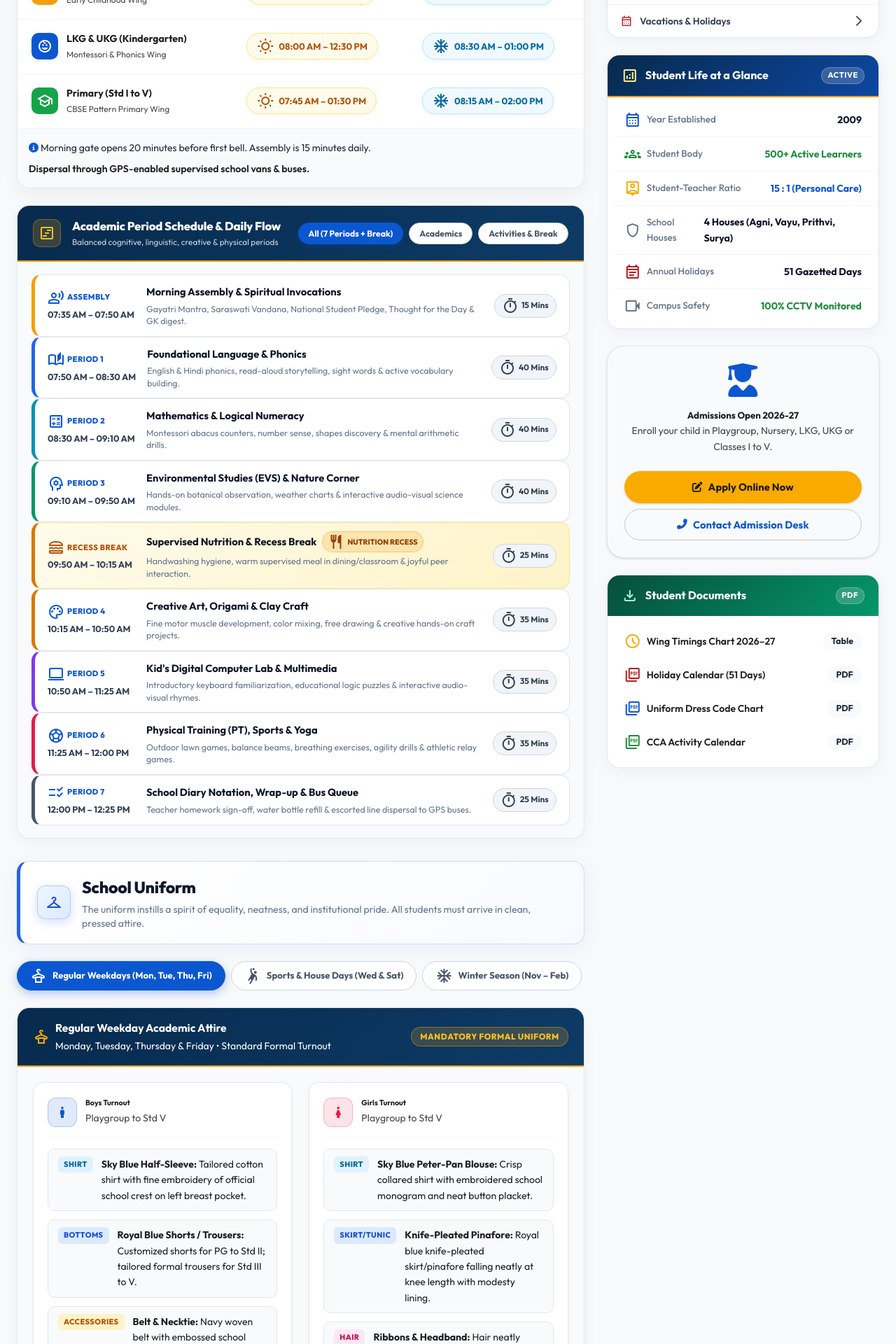
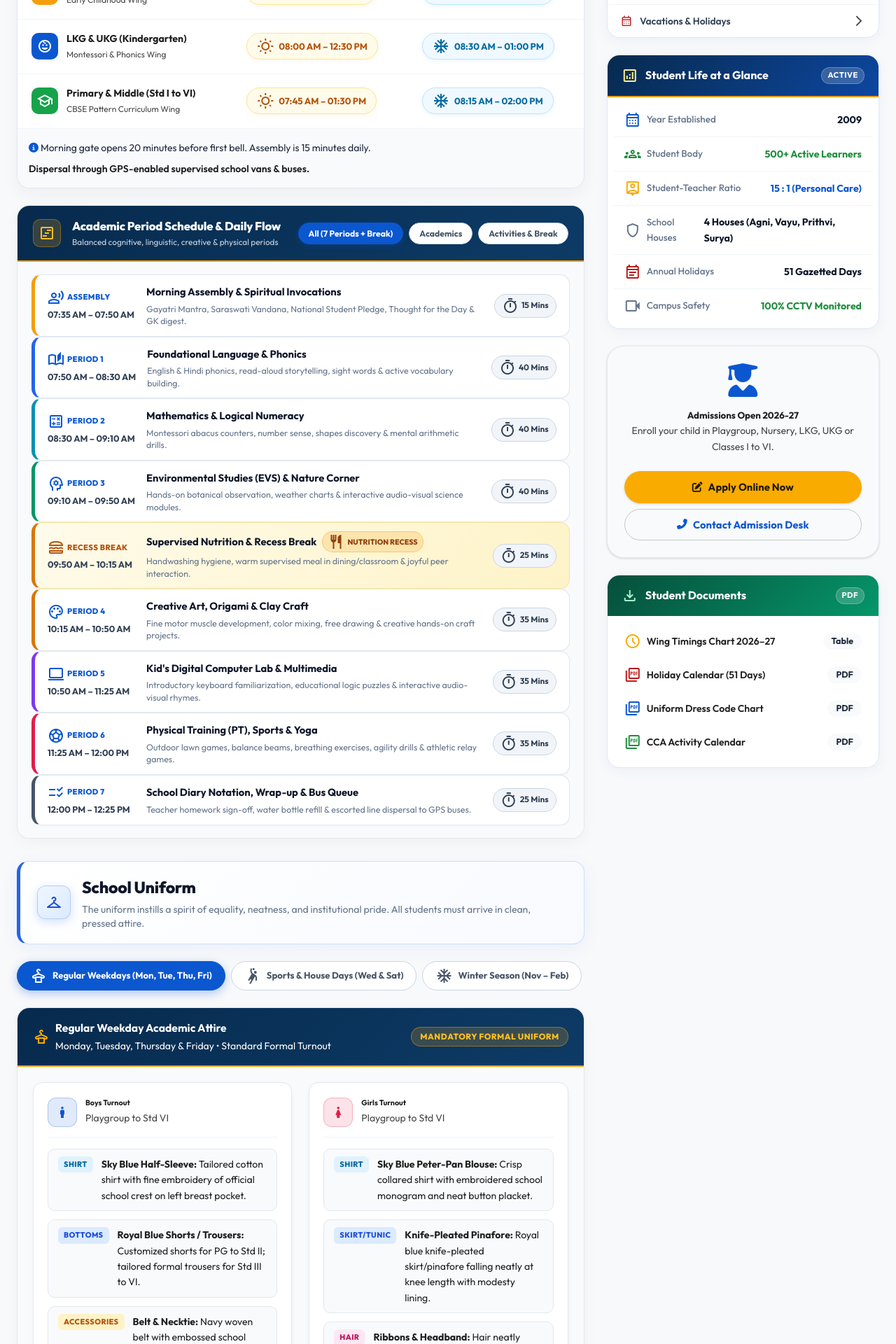
Before and after one commit to CODE4TRAP/SCHOOL-WEBSITE, a React (Vite) app: page /student-corner in a window 1280 px wide. Shown: the part 820-2740 px from the top of the page at 70% size. Built offline with nearby package versions, Linux system fonts and the light colour scheme.

Commit message:
Update school level offerings from Class V to Class VI across all pages and portals

```diff
--- a/src/components/NewsTicker.jsx
+++ b/src/components/NewsTicker.jsx
@@ -5,7 +5,7 @@ const tickerItems = [
   {
     tag: 'ADMISSIONS 2026–27',
     tagColor: '#38bdf8',
-    text: 'Admissions Open for Playgroup, Nursery, LKG, UKG, and Std I to V. Limited seats per batch.',
+    text: 'Admissions Open for Playgroup, Nursery, LKG, UKG, and Std I to VI. Limited seats per batch.',
     link: '/admission'
   },
   {
--- a/src/components/TopBar.jsx
+++ b/src/components/TopBar.jsx
@@ -45,7 +45,7 @@ export default function TopBar() {
             title="Recognized Institution Founded in 2009"
           >
             <span className="material-symbols-outlined text-warning" style={{ fontSize: '15px' }}>verified</span>
-            <span>Estd. <strong className="text-warning">{schoolInfo.estd}</strong> &bull; Playgroup to Std V</span>
+            <span>Estd. <strong className="text-warning">{schoolInfo.estd}</strong> &bull; Playgroup to Std VI</span>
           </div>
         </div>
 
--- a/src/data/content.js
+++ b/src/data/content.js
@@ -3,7 +3,7 @@ export const schoolInfo = {
   tagline: "Nurturing Little Minds With Values, Wisdom & Playful Discovery",
   estd: "2009",
   founder: "Deepak Kumar",
-  classes: "Playgroup, Nursery, LKG, UKG to Primary (Std I - V)",
+  classes: "Playgroup, Nursery, LKG, UKG to Std VI",
   phones: ["+91 94310 68033", "+91 88092 26820"],
   email: "info@swamishivanandschool.com",
   admissionEmail: "admission@swamishivanandschool.com",
@@ -274,5 +274,5 @@ export const feeStructure = [
   { class: "LKG (Lower Kindergarten)", admissionFee: "₹ 3,000", tuitionMonthly: "₹ 1,000", examAnnual: "₹ 700", activityAnnual: "₹ 800" },
   { class: "UKG (Upper Kindergarten)", admissionFee: "₹ 3,200", tuitionMonthly: "₹ 1,100", examAnnual: "₹ 700", activityAnnual: "₹ 800" },
   { class: "Std I (Grade 1)", admissionFee: "₹ 3,500", tuitionMonthly: "₹ 1,250", examAnnual: "₹ 800", activityAnnual: "₹ 900" },
-  { class: "Std II to Std V", admissionFee: "₹ 3,800", tuitionMonthly: "₹ 1,400", examAnnual: "₹ 900", activityAnnual: "₹ 1,000" }
+  { class: "Std II to Std VI", admissionFee: "₹ 3,800", tuitionMonthly: "₹ 1,400", examAnnual: "₹ 900", activityAnnual: "₹ 1,000" }
 ];
--- a/src/data/notices.js
+++ b/src/data/notices.js
@@ -1,11 +1,11 @@
 export const noticesData = [
   {
     id: 1,
-    title: 'Admission Notice for Session 2026–27: Playgroup, Nursery, LKG, UKG & Std I–V',
+    title: 'Admission Notice for Session 2026–27: Playgroup, Nursery, LKG, UKG & Std I–VI',
     date: '05-10-2026',
     isNew: true,
     category: 'Admission',
-    desc: 'Admission registration for Academic Session 2026-27 is now officially open for Playgroup, Nursery, LKG, UKG, and Classes I to V. Collect the prospectus along with registration form from the school counter during working hours (8:00 AM – 2:00 PM) or complete your online registration through our official website portal. Limited seats available in pre-primary sections.'
+    desc: 'Admission registration for Academic Session 2026-27 is now officially open for Playgroup, Nursery, LKG, UKG, and Classes I to VI. Collect the prospectus along with registration form from the school counter during working hours (8:00 AM – 2:00 PM) or complete your online registration through our official website portal. Limited seats available in pre-primary sections.'
   },
   {
     id: 2,
--- a/src/pages/About.jsx
+++ b/src/pages/About.jsx
@@ -447,7 +447,7 @@ export default function About() {
                               <td className="py-2 pe-3">08:30 AM – 01:00 PM</td>
                             </tr>
                             <tr>
-                              <td className="ps-3 py-2 fw-semibold">Primary (Std I to V)</td>
+                              <td className="ps-3 py-2 fw-semibold">Primary &amp; Middle (Std I to VI)</td>
                               <td className="py-2">07:45 AM – 01:30 PM</td>
                               <td className="py-2 pe-3">08:15 AM – 02:00 PM</td>
                             </tr>
--- a/src/pages/Admission.jsx
+++ b/src/pages/Admission.jsx
@@ -40,7 +40,7 @@ export default function Admission() {
     else if (years >= 3 && years < 4) recommendation = 'Nursery';
     else if (years >= 4 && years < 5) recommendation = 'LKG';
     else if (years >= 5 && years < 6) recommendation = 'UKG';
-    else if (years >= 6) recommendation = 'Std I to V';
+    else if (years >= 6) recommendation = 'Std I to VI';
     else recommendation = 'Under 2 years (Parent Infant Club)';
 
     return { years, months, recommendation };
@@ -179,7 +179,7 @@ export default function Admission() {
                     <div>
                       <h3 className="portal-header-title">Online Student Registration Portal</h3>
                       <p className="portal-header-subtitle">
-                        Official admission enrollment application for Playgroup to Class V &bull; Session 2026–27
+                        Official admission enrollment application for Playgroup to Class VI &bull; Session 2026–27
                       </p>
                     </div>
                   </div>
@@ -451,6 +451,7 @@ export default function Admission() {
                               <option value="Std III">Std III (Grade 3)</option>
                               <option value="Std IV">Std IV (Grade 4)</option>
                               <option value="Std V">Std V (Grade 5)</option>
+                              <option value="Std VI">Std VI (Grade 6)</option>
                             </select>
                           </div>
                         </div>
@@ -689,11 +690,11 @@ export default function Admission() {
                         <option value="LKG">LKG (Lower Kindergarten) • Age 4 to 5 Yrs</option>
                         <option value="UKG">UKG (Upper Kindergarten) • Age 5 to 6 Yrs</option>
                         <option value="Std I">Std I (Grade 1) • Age 6+ Yrs</option>
-                        <option value="Std II">Std II to Std V (Primary Wing)</option>
+                        <option value="Std II">Std II to Std VI (Primary &amp; Middle Wing)</option>
                       </select>
                       <div className="estimator-class-tag">
                         <span className="material-symbols-outlined fs-6 text-success">check_circle</span>
-                        <span>Selected Wing: {estimatorClass === 'Std II' ? 'Primary Wing (Classes 2 to 5)' : estimatorClass === 'Std I' ? 'Primary Grade 1' : 'Pre-Primary Early Foundation'}</span>
+                        <span>Selected Wing: {estimatorClass === 'Std II' ? 'Primary & Middle Wing (Classes 2 to 6)' : estimatorClass === 'Std I' ? 'Primary Grade 1' : 'Pre-Primary Early Foundation'}</span>
                       </div>
                     </div>
 
@@ -887,6 +888,11 @@ export default function Admission() {
                       <td className="fw-semibold">Std I (Grade 1)</td>
                       <td>6 Years Completed</td>
                       <td>6 to 7 Years</td>
+                    </tr>
+                    <tr>
+                      <td className="fw-semibold">Std II to Std VI (Primary &amp; Middle)</td>
+                      <td>7+ Years Completed</td>
+                      <td>7 to 11+ Years</td>
                     </tr>
                   </tbody>
                 </table>
--- a/src/pages/Home.jsx
+++ b/src/pages/Home.jsx
@@ -51,7 +51,7 @@ export default function Home() {
                   </span>
                   <span className="m3-badge m3-badge-amber">
                     <span className="material-symbols-outlined fs-6">verified</span>
-                    Playgroup to Class V
+                    Playgroup to Class VI
                   </span>
                 </div>
                 <h1 className="m3-hero-heading mb-3">
@@ -106,7 +106,7 @@ export default function Home() {
                     <span className="home-quick-badge">ADMISSION 2026–27</span>
                     <h5 className="home-quick-title">Apply Online</h5>
                     <p className="home-quick-desc">
-                      Admissions open for Playgroup to Class V. Instant online registration.
+                      Admissions open for Playgroup to Class VI. Instant online registration.
                     </p>
                   </div>
                 </div>
@@ -267,9 +267,9 @@ export default function Home() {
                         <div className="admission-tier-header">
                           <span className="admission-tier-title">
                             <span className="material-symbols-outlined" style={{ fontSize: '16px', color: '#16a34a' }}>menu_book</span>
-                            Primary Std I to V
+                            Primary &amp; Middle (Std I to VI)
                           </span>
-                          <span className="admission-tier-age">6+ to 10+ yrs</span>
+                          <span className="admission-tier-age">6+ to 11+ yrs</span>
                         </div>
                         <p className="admission-tier-sub">CBSE Pattern Curriculum &amp; Computer Lab</p>
                       </div>
@@ -527,7 +527,7 @@ export default function Home() {
                           </span>
                         </div>
                         <p className="bulletin-item-desc">
-                          Playgroup to Std V registration counseling active at administrative desk.
+                          Playgroup to Std VI registration counseling active at administrative desk.
                         </p>
                       </div>
                     </div>
--- a/src/pages/StudentCorner.jsx
+++ b/src/pages/StudentCorner.jsx
@@ -303,8 +303,8 @@ export default function StudentCorner() {
                               <span className="material-symbols-outlined">school</span>
                             </div>
                             <div>
-                              <strong className="d-block text-dark">Primary (Std I to V)</strong>
-                              <span className="text-muted small" style={{ fontSize: '0.75rem' }}>CBSE Pattern Primary Wing</span>
+                              <strong className="d-block text-dark">Primary &amp; Middle (Std I to VI)</strong>
+                              <span className="text-muted small" style={{ fontSize: '0.75rem' }}>CBSE Pattern Curriculum Wing</span>
                             </div>
                           </div>
                         </td>
@@ -477,7 +477,7 @@ export default function StudentCorner() {
                             </div>
                             <div>
                               <h6 className="mb-0 fw-bold text-dark">Boys Turnout</h6>
-                              <span className="text-muted small">Playgroup to Std V</span>
+                              <span className="text-muted small">Playgroup to Std VI</span>
                             </div>
                           </div>
 
@@ -491,7 +491,7 @@ export default function StudentCorner() {
                             <div className="uniform-item-tile">
                               <span className="uniform-tag-pill tag-bottom">BOTTOMS</span>
                               <div className="small text-dark">
-                                <strong>Royal Blue Shorts / Trousers:</strong> Customized shorts for PG to Std II; tailored formal trousers for Std III to V.
+                                <strong>Royal Blue Shorts / Trousers:</strong> Customized shorts for PG to Std II; tailored formal trousers for Std III to VI.
                               </div>
                             </div>
                             <div className="uniform-item-tile">
@@ -519,7 +519,7 @@ export default function StudentCorner() {
                             </div>
                             <div>
                               <h6 className="mb-0 fw-bold text-dark">Girls Turnout</h6>
-                              <span className="text-muted small">Playgroup to Std V</span>
+                              <span className="text-muted small">Playgroup to Std VI</span>
                             </div>
                           </div>
 
@@ -1463,7 +1463,7 @@ export default function StudentCorner() {
                         <span className="cca-event-dot-halo" style={{ background: '#ffe4e6', color: '#be123c' }}>
                           <span className="material-symbols-outlined" style={{ fontSize: '11px' }}>play_arrow</span>
                         </span>
-                        <span><strong>Handwriting &amp; Spell-Bee:</strong> Calligraphy mastery and spelling championship for Std I–V.</span>
+                        <span><strong>Handwriting &amp; Spell-Bee:</strong> Calligraphy mastery and spelling championship for Std I–VI.</span>
                       </div>
                     </div>
                   </div>
@@ -2033,7 +2033,7 @@ export default function StudentCorner() {
                 <i className="fas fa-user-graduate fa-3x text-primary mb-3"></i>
                 <h5 className="fw-bold text-dark">Admissions Open 2026-27</h5>
                 <p className="small text-muted mb-4">
-                  Enroll your child in Playgroup, Nursery, LKG, UKG or Classes I to V.
+                  Enroll your child in Playgroup, Nursery, LKG, UKG or Classes I to VI.
                 </p>
                 <Link to="/admission" className="btn btn-warning w-100 fw-bold py-2 mb-2">
                   <i className="fas fa-edit me-1"></i> Apply Online Now
```
